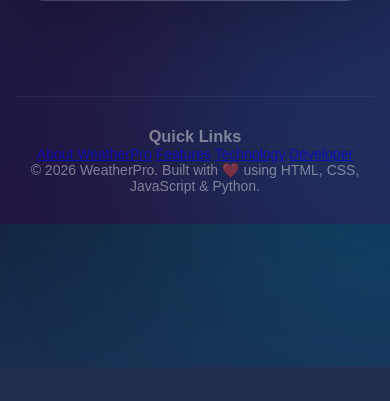
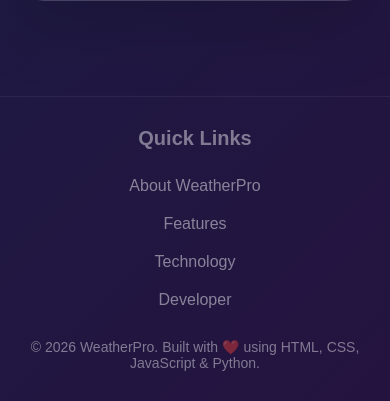
Before and after one commit to Mohitkumar413/weatherpro, a Flask app: page /about in a window 390 px wide; the page is wider, and only the part inside the window is pictured. Shown: the part 5000-5401 px from the top of that part. Before the commit the page ends 5361 px from the top of that part, so only its background shows below. Run offline with Flask 3, Linux system fonts and the light colour scheme.

Commit message:
no change

```diff
--- a/static/style.css
+++ b/static/style.css
@@ -3983,60 +3983,115 @@ VERY SMALL MOBILE
 
 
 
-
-
 /* =================================
-   PREMIUM WEATHERPRO PAGE REVEAL
+   FOOTER QUICK LINKS ALIGNMENT
    ================================= */
 
-body {
-    opacity: 0;
-    transform: scale(0.985);
-    animation: weatherPageReveal 1s cubic-bezier(.22, 1, .36, 1) forwards;
-}
-
-.navbar {
-    opacity: 0;
-    animation: revealDown 0.7s cubic-bezier(.22, 1, .36, 1) 0.15s forwards;
-}
-
-.hero {
-    opacity: 0;
-    animation: revealUp 0.9s cubic-bezier(.22, 1, .36, 1) 0.25s forwards;
-}
-
-.weather-dashboard {
-    opacity: 0;
-    animation: revealUp 0.9s cubic-bezier(.22, 1, .36, 1) 0.4s forwards;
-}
-
-@keyframes weatherPageReveal {
-    to {
-        opacity: 1;
-        transform: scale(1);
-    }
-}
-
-@keyframes revealDown {
-    from {
-        opacity: 0;
-        transform: translateY(-18px);
-    }
-
-    to {
-        opacity: 1;
-        transform: translateY(0);
-    }
-}
-
-@keyframes revealUp {
-    from {
-        opacity: 0;
-        transform: translateY(28px);
-    }
-
-    to {
-        opacity: 1;
-        transform: translateY(0);
-    }
-}
+.about-footer {
+    width: 100%;
+    display: flex;
+    flex-direction: column;
+    align-items: center;
+    text-align: center;
+    gap: 25px;
+}
+
+.about-footer .quick-links {
+    width: auto;
+    min-width: 0;
+    display: flex;
+    flex-direction: column;
+    align-items: center;
+    text-align: center;
+    gap: 10px;
+}
+
+.about-footer .quick-links h3 {
+    margin: 0 0 5px;
+}
+
+.about-footer .quick-links a {
+    width: fit-content;
+    text-align: center;
+}
+
+
+
+
+
+
+
+
+
+
+
+
+
+
+/* =================================
+   QUICK LINKS - PREMIUM STYLE
+   ================================= */
+
+.about-footer .quick-links h3 {
+    font-size: 22px;
+    font-weight: 700;
+    margin-bottom: 12px;
+}
+
+.about-footer .quick-links a {
+    position: relative;
+    font-size: 17px;
+    font-weight: 500;
+    padding: 5px 0;
+
+    color: rgba(255, 255, 255, 0.78);
+    text-decoration: none;
+
+    transition:
+        color 0.35s ease,
+        transform 0.35s cubic-bezier(.2,.8,.2,1);
+}
+
+/* Animated glow line */
+.about-footer .quick-links a::after {
+    content: "";
+
+    position: absolute;
+    left: 50%;
+    bottom: 0;
+
+    width: 0;
+    height: 2px;
+
+    border-radius: 20px;
+    background: currentColor;
+
+    transform: translateX(-50%);
+    transition:
+        width 0.4s cubic-bezier(.2,.8,.2,1);
+}
+
+/* Hover */
+.about-footer .quick-links a:hover {
+    color: #ffffff;
+    transform: translateY(-3px) scale(1.03);
+
+    text-shadow: 0 0 12px rgba(120, 210, 255, 0.55);
+}
+
+.about-footer .quick-links a:hover::after {
+    width: 100%;
+}
+
+
+/* Mobile */
+@media (max-width: 600px) {
+
+    .about-footer .quick-links h3 {
+        font-size: 20px;
+    }
+
+    .about-footer .quick-links a {
+        font-size: 16px;
+    }
+}
```
Also changed, not shown: static/script.js (+41 -0 lines), static/my image.jpeg (added), 1 other file.
